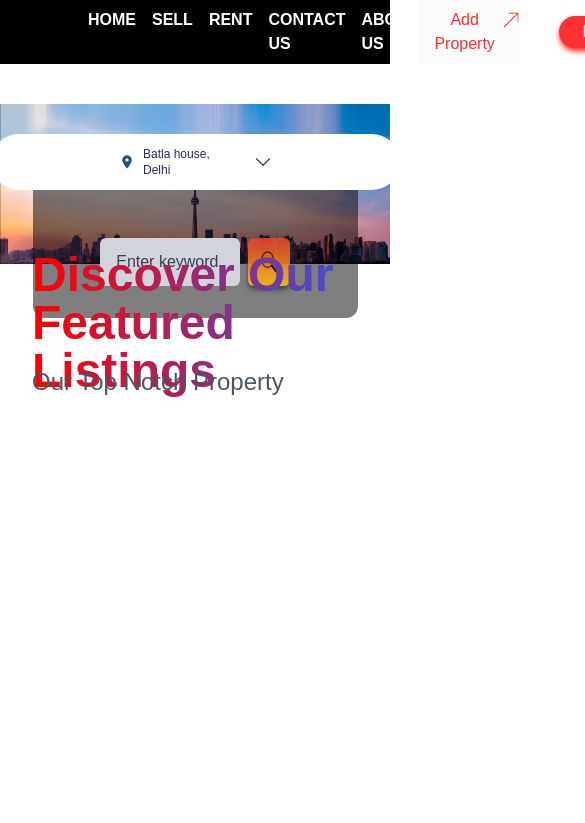
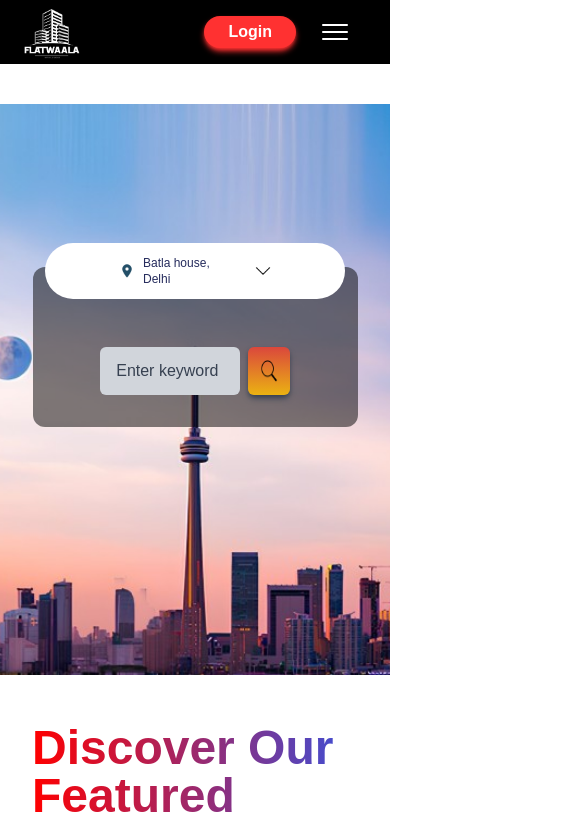
Before and after one commit to ThisIsAkriti/Flatwala, a React (Vite) app: page / in a window 390 px wide. Shown: the top 823 px of the page, 585 px wide, since content can reach past the window. Built offline with nearby package versions, Linux system fonts and the light colour scheme.

Commit message:
added hamburgermenu for <md pixels and moved discover heading to featured carousel file

```diff
--- a/src/components/Body.jsx
+++ b/src/components/Body.jsx
@@ -14,13 +14,13 @@ const Body = () => {
     return(
         <div className=' font-poppins'>
 
-            <div className='h-[766px]'>
+            <div className='h-[660px]'>
                 <div className='absolute'>
-                  <img className='mt-10 w-screen ' src={bgImg} alt="background image" />
+                  <img className='mt-10 w-screen h-[571px] object-cover' src={bgImg} alt="background image" />
                 </div>
                 <div className='flex justify-center'>
-                    <div className=' w-10/12 items-center h-40 bg-black bg-opacity-50 absolute flex flex-col mt-[24%] rounded-xl'>
-                        <div className='  bg-white rounded-full flex justify-center items-center py-3 px-10 w-[409px] -mt-6 mb-12'>
+                    <div className=' w-10/12 items-center h-40 bg-black bg-opacity-50 absolute flex flex-col 2xl:mt-[24%] xl:mt-[24%] lg:mt-[30%]  md:mt-[30%] sm:mt-[40%] mt-[52%] rounded-xl '>
+                        <div className='  bg-white rounded-full flex justify-center items-center py-3 px-10 xl:w-[409px] lg:w-[400px] md:w-[400px] sm:w-[400px] w-[300px] -mt-6 mb-12'>
                             <p className='text-xs w-24 flex items-center text-slateGray'>
                                 <img className=' mr-2 size-4' src="/images/location.png" alt="location" />
                                 Batla house, Delhi
@@ -39,19 +39,9 @@ const Body = () => {
 
                             </button>
                         </div>
-                     </div>
-                </div>
-
-
-                <div className='absolute mt-[48%] ml-8'>
-                    <div className=' h-[49px] mb-16'>
-                        <p className='font-bold text-5xl bg-clip-text text-transparent bg-gradient-to-r from-orange to-purple'>Discover Our Featured</p>
-                        <p className='flex font-bold text-5xl h-14 bg-clip-text text-transparent bg-gradient-to-r from-orange to-purple '>Listings</p>
                     </div>
 
-                    <p className=' text-gray-600 text-[24px]'>Our Top Notch Property</p>
                 </div>
-
             </div>
 
             <FeaturedCarousel/>
--- a/src/components/FeaturedCarousel.jsx
+++ b/src/components/FeaturedCarousel.jsx
@@ -12,7 +12,17 @@ const FeaturedCarousel = () => {
 
     };
   return (
-    <div className=" h-[281px] mt-12 ml-4 mr-4">
+  <>
+    <div className='absolute ml-8'>
+      <div className=' h-[49px] mb-16'>
+          <p className='font-bold text-5xl bg-clip-text text-transparent bg-gradient-to-r from-orange to-purple'>Discover Our Featured</p>
+          <p className='flex font-bold text-5xl h-14 bg-clip-text text-transparent bg-gradient-to-r from-orange to-purple '>Listings</p>
+      </div>
+
+      <p className=' text-gray-600 text-[24px]'>Our Top Notch Property</p>
+    </div>
+
+    <div className=" h-[281px] mt-44 ml-4 mr-4">
     <Slider {...settings} className="outline-none">
 
     <div className=' h-[277px] px-4 '>
@@ -74,6 +84,7 @@ const FeaturedCarousel = () => {
     </div>
     </Slider>
     </div>
+    </>
   )
 }
 
--- a/src/components/Footer.jsx
+++ b/src/components/Footer.jsx
@@ -3,7 +3,7 @@ const Footer = () => {
     <div className="bg-gradient-to-b from-footerTop to-footerBottom mt-14
     ">
       <div className="absolute flex text-white ml-[1100px] mt-10">
-          <p className="font-bold mt-5 mr-4 ">Owned By:</p>
+        <p className="font-bold mt-5 mr-4 truncate">Owned By:</p>
         <div className="flex">
           <div className="flex flex-col items-center">
             <img src="/images/saif.jpg" alt="PersonImg1" className="w-[58px] h-[58px] rounded-full border bg-gradient-to-b from-pinkGradient to-blueGradient p-px "/>
--- a/src/components/Header.jsx
+++ b/src/components/Header.jsx
@@ -6,26 +6,29 @@ const Header = () => {
     return(
         <>
         <Headroom>
-            <header className=" flex justify-between h-16 bg-black items-center font-poppins px-6">
+            <header className=" flex justify-between h-16 w-screen bg-black items-center font-poppins px-6">
                 <div>
                    <img
-                   className="size-14 mt-1"
+                   className="size-14 max-w-14 max-h-14 mt-1 object-contain"
                     src={logo} alt="logo" />
                 </div>
-                <div>
-                    <ul className="flex space-x-4 text-white ml-16 font-semibold">
+                <div className=' hidden md:flex  '>
+                    <ul className="flex space-x-4 text-white ml-16 font-semibold ">
                         <li className='hover:text-mycolor cursor-pointer'>HOME</li>
                         <li className='hover:text-mycolor cursor-pointer'>SELL</li>
                         <li className='hover:text-mycolor cursor-pointer'>RENT</li>
-                        <li className='hover:text-mycolor cursor-pointer'>CONTACT US</li>
-                        <li className='hover:text-mycolor cursor-pointer'>ABOUT US</li>
+                        <li className='hover:text-mycolor cursor-pointer truncate'>CONTACT US</li>
+                        <li className='hover:text-mycolor cursor-pointer truncate'>ABOUT US</li>
                     </ul>
                 </div>
                 <div className='flex items-center'>
-                    <button className="bg-mycolor2 rounded-sm py-2 px-4 text-text-color flex">Add Property
+                    <button className="bg-mycolor2 rounded-sm py-2 px-4 text-text-color md:flex truncate hidden">Add Property
                     <img src="/images/arrow3.svg" alt="arrow" className='ml-2 mt-1' />
                     </button>
-                    <button className=" bg-mycolor px-6 ml-10 shadow-mycolor shadow-md rounded-full h-8 font-semibold  text-white">Login</button>
+                    <button className=" bg-mycolor px-6 mr-6 md:mr-0 ml-10 shadow-mycolor shadow-md rounded-full h-8 font-semibold  text-white">Login</button>
+                    <div className='md:m-0 mr-4'>
+                        <img className='md:hidden' src="./images/hamburgerMenu.png" alt="menu" />
+                    </div>
                 </div>
             </header>
 
```
Also changed, not shown: public/images/hamburgerMenu.png (added). Lines whose indentation alone changed are shown as unchanged.
